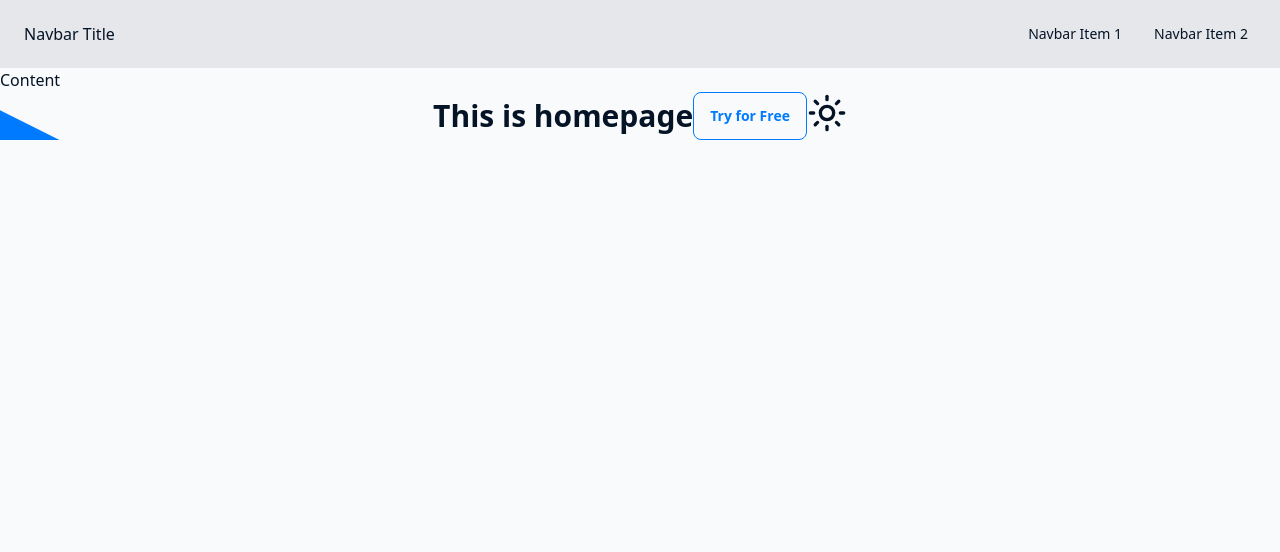
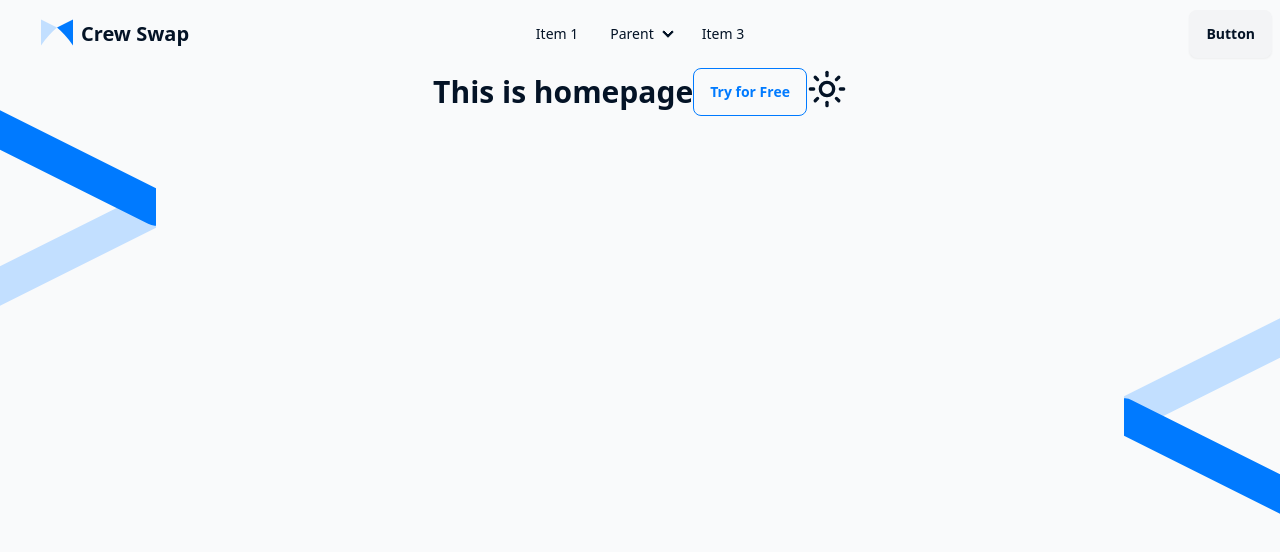
Before and after one commit to LofftApp/crew-swaps-web, a React (Vite) app: page / in a window 1280 px wide. Shown: the top 552 px of the page. Built offline with nearby package versions, Linux system fonts and the light colour scheme.

Commit message:
logo component

```diff
--- a/index.html
+++ b/index.html
@@ -6,7 +6,7 @@
     <meta name="viewport" content="width=device-width, initial-scale=1.0" />
     <title>Crew-Swaps</title>
   </head>
-  <body class="min-h-screen bg-base-100">
+  <body class="min-h-screen bg-bajuna">
     <div id="root"></div>
     <script type="module" src="/src/main.tsx"></script>
   </body>
--- /dev/null
+++ b/src/components/Logo.tsx
@@ -0,0 +1,11 @@
+import logo from "../assets/svg/logo.svg";
+function Logo() {
+  return (
+    <div className="flex flex-nowrap gap-2 ml-4 text-xl font-bold btn btn-ghost hover:scale-105 ">
+      <img className='h-8 w-8' src={logo} alt="" />
+      <p>Crew Swap</p>
+    </div>
+  );
+}
+
+export default Logo;
--- a/src/components/Navbar.tsx
+++ /dev/null
@@ -1,47 +0,0 @@
-function Navbar() {
-  return (
-    <div className="drawer">
-    <input id="my-drawer-3" type="checkbox" className="drawer-toggle" />
-    <div className="drawer-content flex flex-col">
-      {/* Navbar */}
-      <div className="navbar bg-base-300 w-full">
-        <div className="flex-none lg:hidden">
-          <label htmlFor="my-drawer-3" aria-label="open sidebar" className="btn btn-square btn-ghost">
-            <svg
-              xmlns="http://www.w3.org/2000/svg"
-              fill="none"
-              viewBox="0 0 24 24"
-              className="inline-block h-6 w-6 stroke-current">
-              <path
-                strokeLinecap="round"
-                strokeLinejoin="round"
-                strokeWidth="2"
-                d="M4 6h16M4 12h16M4 18h16"></path>
-            </svg>
-          </label>
-        </div>
-        <div className="mx-2 flex-1 px-2">Navbar Title</div>
-        <div className="hidden flex-none lg:block">
-          <ul className="menu menu-horizontal">
-            {/* Navbar menu content here */}
-            <li><a>Navbar Item 1</a></li>
-            <li><a>Navbar Item 2</a></li>
-          </ul>
-        </div>
-      </div>
-      {/* Page content here */}
-      Content
-    </div>
-    <div className="drawer-side">
-      <label htmlFor="my-drawer-3" aria-label="close sidebar" className="drawer-overlay"></label>
-      <ul className="menu bg-base-200 min-h-full w-80 p-4">
-        {/* Sidebar content here */}
-        <li><a>Sidebar Item 1</a></li>
-        <li><a>Sidebar Item 2</a></li>
-      </ul>
-    </div>
-  </div>
-  )
-}
-
-export default Navbar
--- /dev/null
+++ b/src/components/NavbarHomepage.tsx
@@ -0,0 +1,71 @@
+import { Grip } from "lucide-react";
+import { Link } from "react-router";
+import Logo from "./Logo";
+
+function NavbarHomepage() {
+  return (
+    <div className="navbar bg-base-100">
+      <div className="navbar-start">
+        <div className="dropdown">
+          <div tabIndex={0} role="button" className="btn btn-ghost lg:hidden">
+            <Grip className="h-5 w-5" />
+          </div>
+          <ul
+            tabIndex={0}
+            className="menu dropdown-content menu-sm z-[1] mt-3 w-52 rounded-box bg-base-100 p-2 shadow"
+          >
+            <li>
+              <a>Item 1</a>
+            </li>
+            <li>
+              <a>Parent</a>
+              <ul className="p-2">
+                <li>
+                  <a>Submenu 1</a>
+                </li>
+                <li>
+                  <a>Submenu 2</a>
+                </li>
+              </ul>
+            </li>
+            <li>
+              <a>Item 3</a>
+            </li>
+          </ul>
+        </div>
+        <Link to="/">
+          <Logo />
+        </Link>
+        {/* <a className="btn btn-ghost text-xl">daisyUI</a> */}
+      </div>
+      <div className="navbar-center hidden lg:flex">
+        <ul className="menu menu-horizontal px-1">
+          <li>
+            <a>Item 1</a>
+          </li>
+          <li>
+            <details>
+              <summary>Parent</summary>
+              <ul className="p-2">
+                <li>
+                  <a>Submenu 1</a>
+                </li>
+                <li>
+                  <a>Submenu 2</a>
+                </li>
+              </ul>
+            </details>
+          </li>
+          <li>
+            <a>Item 3</a>
+          </li>
+        </ul>
+      </div>
+      <div className="navbar-end">
+        <a className="btn">Button</a>
+      </div>
+    </div>
+  );
+}
+
+export default NavbarHomepage;
--- a/src/pages/home/Homepage.tsx
+++ b/src/pages/home/Homepage.tsx
@@ -1,20 +1,18 @@
 import BgImage from "../../components/BgImage";
-import Navbar from "../../components/Navbar";
+import NavbarHomepage from "../../components/NavbarHomepage";
 import ThemeToggle from "../../components/ThemeToggle";
 
 function Homepage() {
   return (
-    <div className=" relative overflow-hidden">
-      <Navbar />
+    <div className="relative min-h-screen overflow-hidden">
+      <NavbarHomepage />
       {/* Left Image */}
       <BgImage className="left-0 top-0 -translate-x-1/3 translate-y-[50%] transform md:-translate-x-1/4" />
       {/* Right Image */}
-      <BgImage className="bottom-0 right-0 -translate-y-[100%] translate-x-1/3 rotate-180 transform md:translate-x-1/4" />
+      <BgImage className="bottom-0 right-0 top-0 translate-x-1/3 translate-y-[150%] rotate-180 transform md:translate-x-1/4" />
 
       <div className="relative z-10 flex h-full items-center justify-center">
-        <h1 className="text-center text-3xl font-bold ">
-          This is homepage
-        </h1>
+        <h1 className="text-center text-3xl font-bold">This is homepage</h1>
         <button className="btn btn-outline btn-primary">Try for Free</button>
         <ThemeToggle />
       </div>
```
